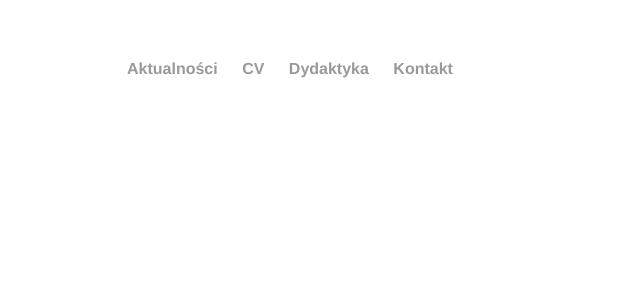
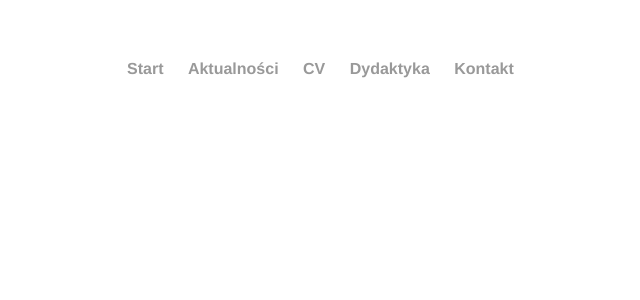
Before and after one commit to alicjaszabelska/alicjaszabelska.github.io, a Jekyll site: the page index.html, which Jekyll copies as it is, in a window 1280 px wide. Shown: the top 300 px of the page, without its empty margins (65-705 px from the left). Built offline with Jekyll 4.4.1, drawn with Linux system fonts in a browser that asks for light colours.

Commit message:
Update index.html

```diff
--- a/index.html
+++ b/index.html
@@ -1,15 +1,16 @@
 <!DOCTYPE html>
 <html>
 	<head>
-		<title>Alicja Szabelska-Beręsewicz</title>
+		<title>{{ page.title }}</title>
 		<link rel="stylesheet" type="text/css" href="/css/main.css">
 	</head>
 	<body>
 		<nav>
     		<ul>
-        		<li><a href="/">Aktualności</a></li>
+        		<li><a href="/">Start</a></li>
+        		<li><a href="/aktualnosci">Aktualności</a></li>
         		<li><a href="/cv">CV</a></li>
-            <li><a href="/dydaktyka">Dydaktyka</a></li>
+            		<li><a href="/dydaktyka">Dydaktyka</a></li>
         		<li><a href="/kontakt">Kontakt</a></li>
     		</ul>
 		</nav>
```
